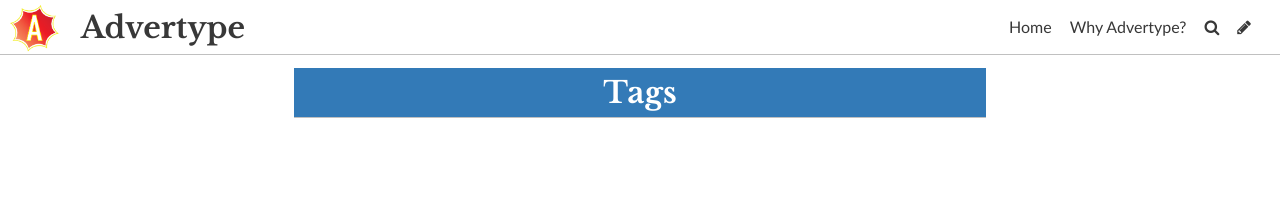
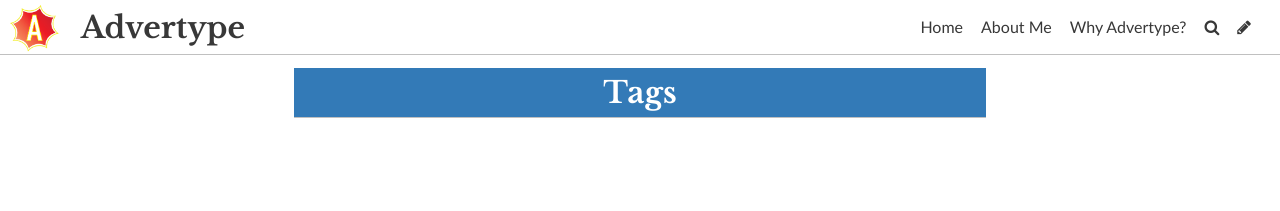
Before and after one commit to taylorball1/taylorball, a Jekyll site: the page built from pages/tags.md, in a window 1280 px wide. Shown: the top 211 px of the page. Built offline with Jekyll 4.4.1, drawn with Linux system fonts in a browser that asks for light colours; some web fonts are replaced.

Commit message:
Update Settings “general”

```diff
--- a/_data/settings.yml
+++ b/_data/settings.yml
@@ -11,4 +11,6 @@ favicon: ../uploads/untitled-3.png
 gridlayout: true
 fixednavbar: true
 upzoom: true
-items: []
+items:
+  - name: "About Me "
+    siteurl: /aboutme/
```
